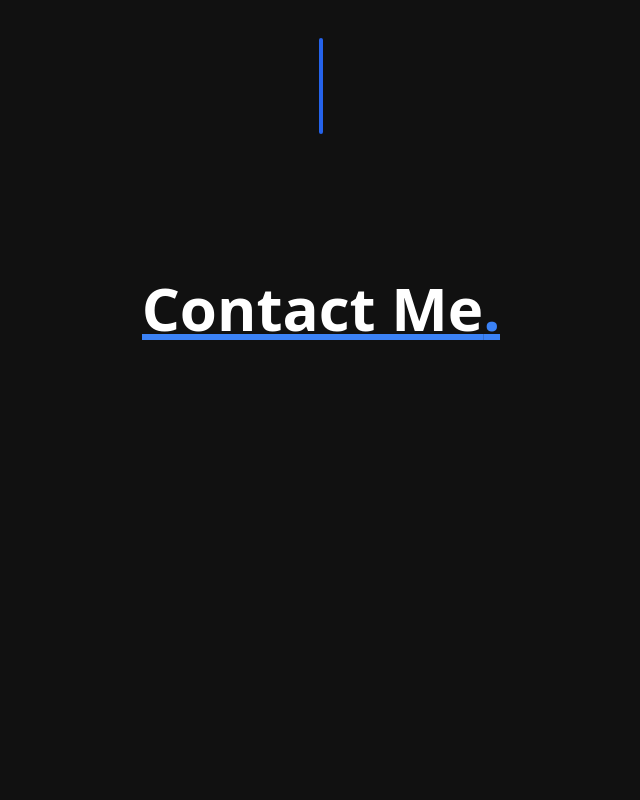
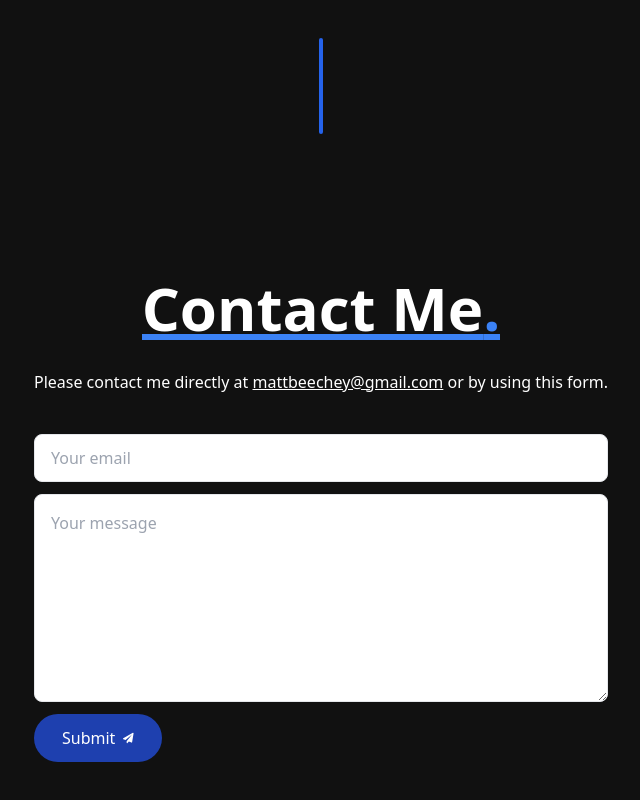
Before and after one commit to Beechey/portfolio, a Next.js app: page / in a window 1280 px wide. Shown: the part 5224-6024 px from the top of the page, without its empty margins (319-959 px from the left). Before the commit the page ends 5594 px from the top, so only its background shows below. Built offline with nearby package versions, Linux system fonts and the light colour scheme; no server answers.

Commit message:
Create working contact form

```diff
--- a/components/contact.tsx
+++ b/components/contact.tsx
@@ -1,12 +1,60 @@
+"use client";
+
 import React from "react";
 import SectionHeading from "./ui/SectionHeading";
+import { FaPaperPlane } from "react-icons/fa";
+import { motion } from "framer-motion";
+import SlideReveal from "./ui/SlideReveal";
+import { sendEmail } from "@/actions/sendEmail";
 
 export default function Contact() {
   return (
     <section
       id="contact"
-      className="mb-28 max-w-[50rem] sm:mb-0 scroll-mt-32">
+      className="mb-28 max-w-[50rem] sm:mb-0 scroll-mt-32 pb-12">
       <SectionHeading>Contact me</SectionHeading>
+      <SlideReveal>
+        <p>
+          Please contact me directly at{" "}
+          <a
+            href="mailto:mattbeechey@gmail.com"
+            className="underline">
+            mattbeechey@gmail.com
+          </a>{" "}
+          or by using this form.
+        </p>
+      </SlideReveal>
+
+      <motion.form
+        action={async (formData) => {
+          await sendEmail(formData);
+        }}
+        initial={{ opacity: 0 }}
+        whileInView={{ opacity: 1 }}
+        transition={{
+          duration: 2,
+        }}
+        viewport={{ once: true }}
+        className="mt-10 flex flex-col">
+        <input
+          type="email"
+          name="email"
+          className="h-12 rounded-lg border border-black-[0.1] text-black p-4"
+          placeholder="Your email"
+          required
+        />
+        <textarea
+          className="h-52 my-3 rounded-lg border border-black-[0.1] text-black p-4"
+          name="message"
+          placeholder="Your message"
+          required
+        />
+        <button
+          type="submit"
+          className="flex w-[8rem] bg-blue-800 text-white px-7 py-3 items-center gap-2 rounded-full outline-none hover:bg-blue-500 transition">
+          Submit <FaPaperPlane />
+        </button>
+      </motion.form>
     </section>
   );
 }
```
